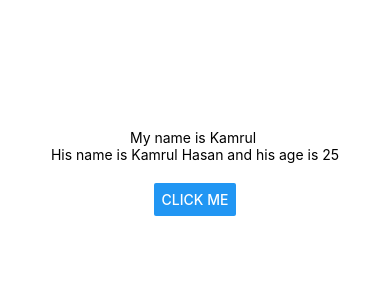
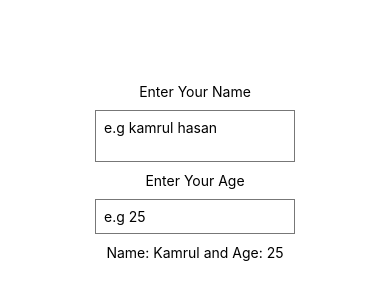
Before and after one commit to Kamrul-28/ReactNativeTodoApp, a React Native app: screen / in a window 390 px wide. Shown: the part 250-550 px from the top of the page. Built offline with nearby package versions, Linux system fonts and the light colour scheme.

Commit message:
Text Input Handleing

```diff
--- a/App.js
+++ b/App.js
@@ -1,26 +1,35 @@
-import React ,{ useState } from 'react';
-import { StyleSheet, Text, View,Button } from 'react-native';
+import React, { useState } from 'react';
+import { StyleSheet, Text, View, Button, TextInput } from 'react-native';
 
 export default function App() {
 
-  const [name,setName]=useState('Kamrul');
-  const [person,setPerson]=useState({ name:'Kamrul Hasan',age:25 });
+  const [name, setName] = useState('Kamrul');
+  const [age, setAge] = useState('25');
 
-  const clickHandle=()=>{
-    setName('Hasan')
-    setPerson({
-      name:"Sazid Hasan",
-      age:'23'
-    })
-  }
   return (
     <View style={styles.container}>
-      <Text>My name is {name} </Text>
-      <Text>His name is {person.name} and his age is {person.age}</Text>
+      <Text>Enter Your Name</Text>
+      <TextInput
+          multiline
+          style={styles.input}
+          placeholder='e.g kamrul hasan'
+          onChangeText={(val) => setName(val)}
 
-      <View style={styles.buttonContainer}>
+      />
+      <Text>Enter Your Age</Text>
+      <TextInput
+          // keyboardType='numeric'
+          style={styles.input}
+          placeholder='e.g 25'
+          onChangeText={(val) => setAge(val)}
+
+      />
+
+      <Text>Name: {name} and Age: {age}</Text>
+
+      {/* <View style={styles.buttonContainer}>
             <Button title='Click Me' onPress={clickHandle}/>
-      </View>
+      </View> */}
     </View>
   );
 }
@@ -32,7 +41,14 @@ const styles = StyleSheet.create({
     alignItems: 'center',
     justifyContent: 'center',
   },
-  buttonContainer:{
-      marginTop:20
+  buttonContainer: {
+    marginTop: 20
+  },
+  input: {
+    borderWidth: 1,
+    borderColor: '#777',
+    padding: 8,
+    margin: 10,
+    width: 200,
   }
 });
```
